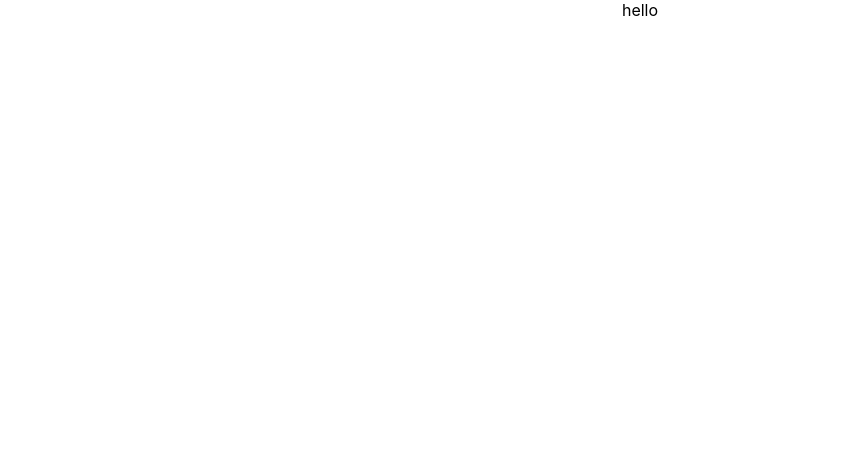
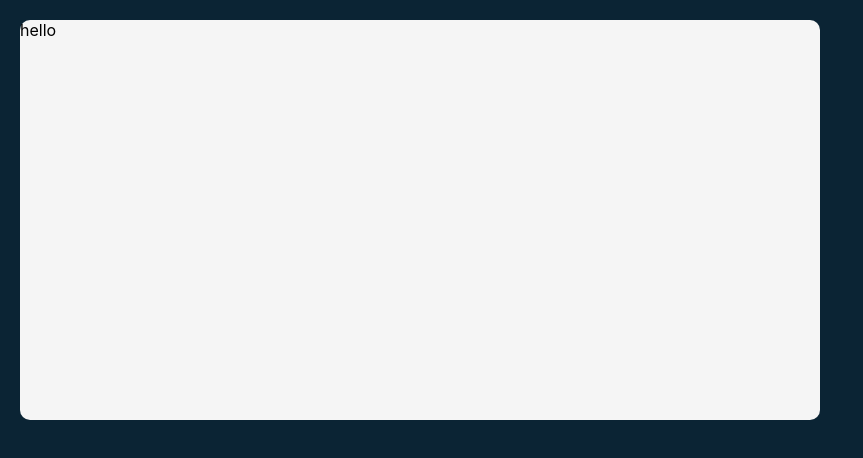
Before and after one commit to RaffayHusayn/Tenzies-Game, a React (Create React App) app: page / in a window 1280 px wide. Shown: the top 458 px of the page, without its empty margins (0-863 px from the left). Built offline with nearby package versions, Linux system fonts and the light colour scheme.

Commit message:
Add code to set the background for the game

```diff
--- a/src/App.css
+++ b/src/App.css
@@ -1,3 +1,16 @@
+* {
+  box-sizing: border-box;
+}
+
+body {
+  margin: 0;
+  background-color: #0b2434;
+  padding: 20px;
+}
+
 .App {
-  text-align: center;
+  background-color: #f5f5f5;
+  height: 400px;
+  max-width: 800px;
+  border-radius: 10px;
 }
```
